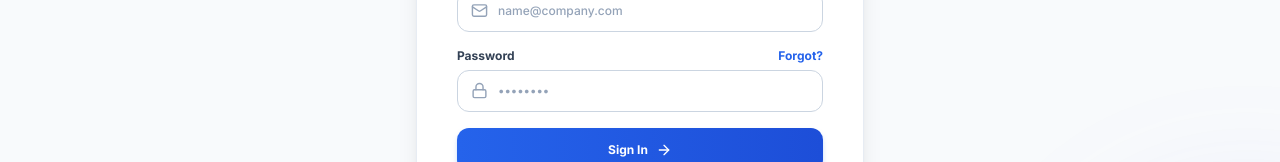
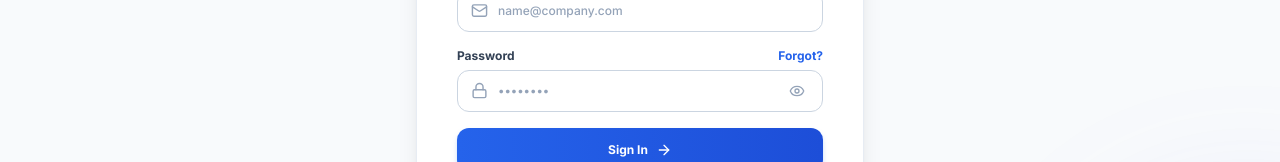
Before and after one commit to fazil-05/scaleing, a React (Vite) app: page /login in a window 1280 px wide. Shown: the part 376-538 px from the top of the page. Built offline with nearby package versions, Linux system fonts and the light colour scheme; no server answers; the HTML template or start-up script is replaced by a standard one.

Commit message:
Add show/hide password toggle to login page

```diff
--- a/src/pages/auth/LoginPage.tsx
+++ b/src/pages/auth/LoginPage.tsx
@@ -4,12 +4,13 @@
 import React, { useState } from 'react';
 import { useNavigate, Link } from 'react-router-dom';
 import { useAuth } from '@/contexts/AuthContext';
-import { Brain, Lock, Mail, ArrowRight, ShieldCheck } from 'lucide-react';
+import { Brain, Lock, Mail, ArrowRight, ShieldCheck, Eye, EyeOff } from 'lucide-react';
 import toast from 'react-hot-toast';
 
 export const LoginPage: React.FC = () => {
   const [email, setEmail] = useState('');
   const [password, setPassword] = useState('');
+  const [showPassword, setShowPassword] = useState(false);
   const [submitting, setSubmitting] = useState(false);
 
   const { login } = useAuth();
@@ -83,13 +84,21 @@ export const LoginPage: React.FC = () => {
             <div className="relative flex items-center">
               <Lock size={17} className="absolute left-3.5 text-slate-400 pointer-events-none" />
               <input
-                type="password"
+                type={showPassword ? 'text' : 'password'}
                 value={password}
                 onChange={e => setPassword(e.target.value)}
                 placeholder="••••••••"
-                className="w-full pl-10 pr-4 py-3 bg-white border border-slate-300 rounded-xl text-xs font-medium text-slate-900 placeholder-slate-400 outline-none focus:border-blue-600 focus:ring-3 focus:ring-blue-500/15 transition-all shadow-2xs"
+                className="w-full pl-10 pr-10 py-3 bg-white border border-slate-300 rounded-xl text-xs font-medium text-slate-900 placeholder-slate-400 outline-none focus:border-blue-600 focus:ring-3 focus:ring-blue-500/15 transition-all shadow-2xs"
                 required
               />
+              <button
+                type="button"
+                onClick={() => setShowPassword(!showPassword)}
+                className="absolute right-3.5 text-slate-400 hover:text-slate-600 transition-colors p-1"
+                title={showPassword ? 'Hide password' : 'Show password'}
+              >
+                {showPassword ? <EyeOff size={16} /> : <Eye size={16} />}
+              </button>
             </div>
           </div>
 
```
